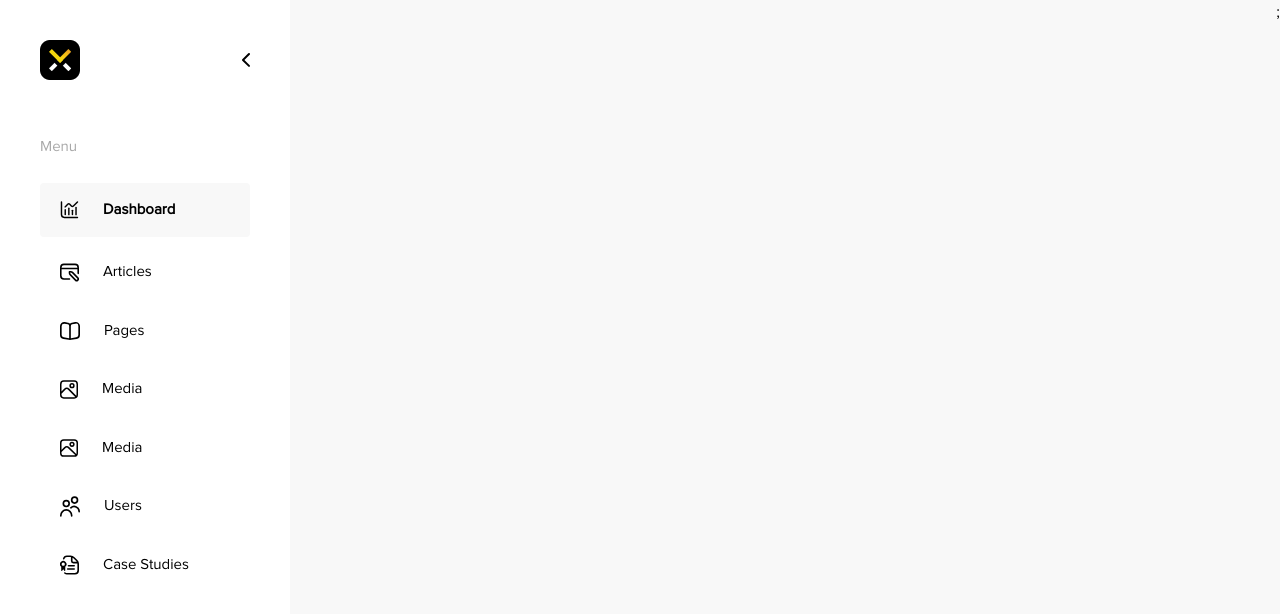
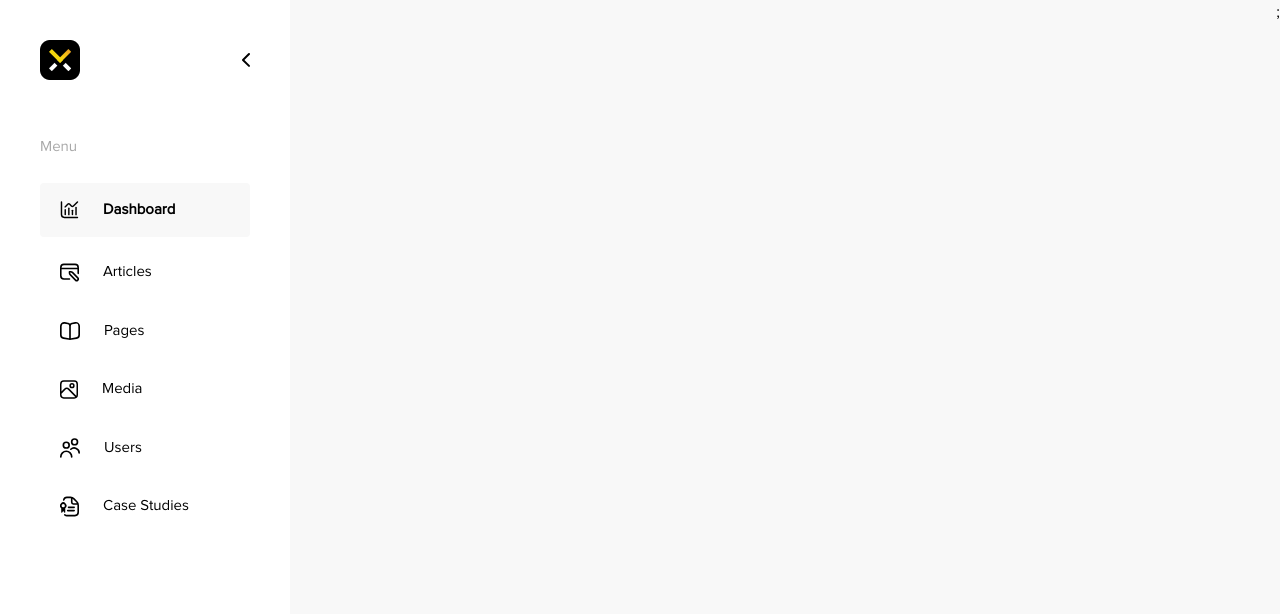
Before and after one commit to kirankittu2/x-verity-cms, a Next.js app: page /dashboard in a window 1280 px wide. Shown: the top 614 px of the page. Built offline with nearby package versions, Linux system fonts and the light colour scheme.

Commit message:
removed nav link

```diff
--- a/app/ui/nav-links.jsx
+++ b/app/ui/nav-links.jsx
@@ -67,13 +67,6 @@ const links = [
   },
   {
     id: "4",
-    name: "Media",
-    href: "/dashboard/media",
-    icon: media,
-    children: [],
-  },
-  {
-    id: "7",
     name: "Media",
     href: "/dashboard/media",
     icon: media,
```
